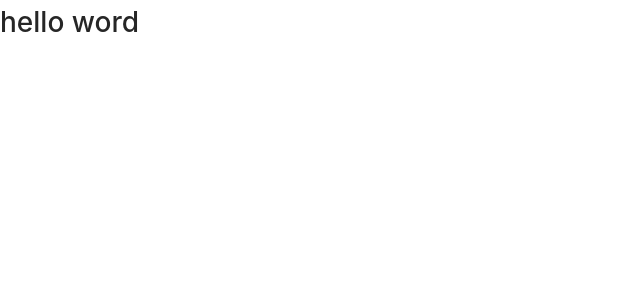
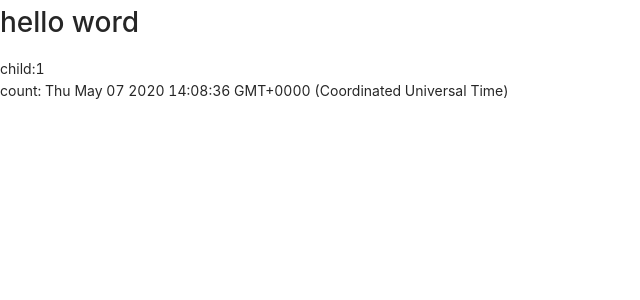
Before and after one commit to z3718l/react-test-app, a React app: page / in a window 1280 px wide. Shown: the top 300 px of the page, without its empty margins (0-640 px from the left). Built offline with nearby package versions, Linux system fonts and the light colour scheme.

Commit message:
feat(memo): 熟悉新特性memo

```diff
--- /dev/null
+++ b/src/Demo10/MemoDemo.jsx
@@ -0,0 +1,28 @@
+import React from 'react'
+import Child from './child'
+/**
+ * PureComponent:只能进行浅比较，如果数据稍微复杂 就不能进行比较了
+ */
+export default class MemoDemo extends React.PureComponent {
+    state = {
+        // count: 0
+        count: new Date()
+    }
+    componentDidMount() {
+        setInterval(() => {
+            this.setState({
+                // count: this.state.count + 1,
+                count: new Date()
+            })
+        }, 1000)
+    }
+    render() {
+        console.log('render')
+        return (
+            <div>
+                <Child count={1}/>
+                count: { this.state.count.toString() }
+            </div>
+        )
+    }
+}
--- /dev/null
+++ b/src/Demo10/child.jsx
@@ -0,0 +1,8 @@
+import React from 'react'
+const Child = ({count}) => {
+    console.log('child render')
+    return (
+        <div>child:{count}</div>
+    )
+}
+export default React.memo(Child)
--- a/src/app.jsx
+++ b/src/app.jsx
@@ -9,6 +9,7 @@ import Demo6 from './Demo6'
 // import Demo7 from './Demo7'
 import Demo8 from './Demo8'
 import Demo9 from './Demo9'
+import Demo10 from './Demo10/MemoDemo'
 
 class App extends React.Component{
     // 渲染函数
@@ -26,6 +27,7 @@ class App extends React.Component{
                 {/* <Demo5/> */}
                 {/* <Demo6/> */}
                 {/* <Demo9/> */}
+                <Demo10/>
             </div>
         )
     }
```
Also changed, not shown: 1 other file (tests, documents, lock files or other folders).
